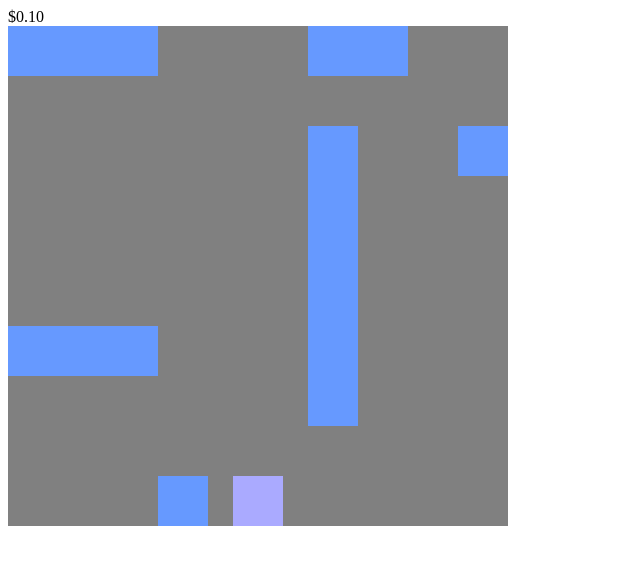
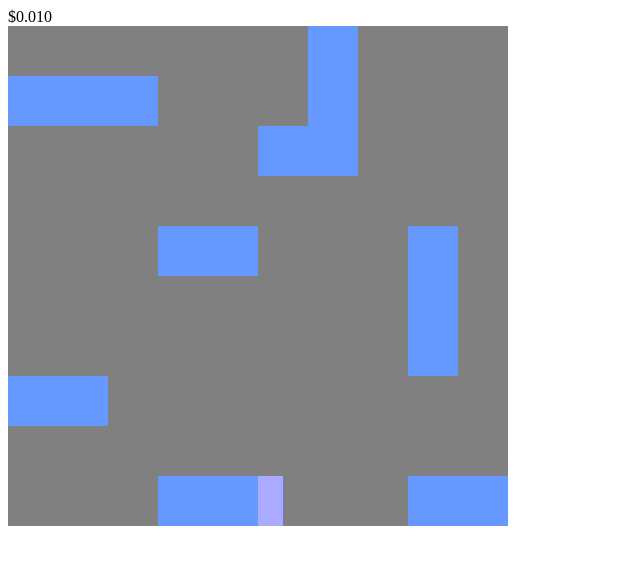
Before and after one commit to sophzhao/Crowd-Programming-Project-5, a plain HTML site: page index.html in a window 1280 px wide. Shown: the whole page, without its empty margins (0-640 px from the left). Drawn offline with nearby package versions, Linux system fonts and the light colour scheme.

Commit message:
fixed timer, fully working

```diff
--- a/index.html
+++ b/index.html
@@ -15,54 +15,39 @@ var cols = 10;
 var offset = 0;
 var cellX = 0; //coordinates of game pieces
 var cellY = 0;
+
 var rewardCounter = 0;
-var gameOver = "false";
+var playing_time = 0;
+var gameOver = false;
 var falling = [];
 var lastRow = [];
 var board =
-  [[0,0,0,1,0,0,0,0,0,0],
+  [[0,0,0,1,1,0,0,0,1,1],
+   [0,0,0,0,1,0,0,0,0,0],
+   [0,0,0,0,1,0,1,0,0,0],
+   [0,0,0,0,0,0,1,0,0,0],
+   [1,1,1,0,0,0,1,0,0,0],
+   [0,0,0,0,0,1,1,0,0,0],
+   [0,0,0,0,0,0,0,0,0,0],
+   [0,0,0,1,1,0,0,0,1,0],
    [0,0,0,0,0,0,0,0,1,0],
    [0,0,0,0,0,0,0,0,1,0],
-   [0,0,0,0,0,0,0,0,1,0],
-   [1,1,1,0,0,0,1,1,0,0],
-   [0,0,0,0,0,0,0,0,0,0],
-   [0,0,0,0,0,0,1,0,0,1],
-   [0,0,0,0,0,0,1,0,0,0],
-   [0,0,0,0,0,0,1,0,0,0],
-   [0,0,0,0,0,0,1,0,0,0],
-   [1,1,1,0,0,0,1,0,0,0],
-   [0,0,0,0,0,0,1,0,0,0],
+   [1,1,0,0,0,0,0,0,0,0],
    [0,0,0,0,0,0,0,0,0,0]
    ];
+
 $(document).ready(function() {
   var gameboard = $("<div id='gameboard'></div>");
   $(document.body).append(gameboard);
   var piece = $("<div class='piece'></div>");
   $(gameboard).append(piece);
-  // var bluepiece = $("<div class='bluepiece'></div>");
-  // var bluepiece2 = $("<div class='bluepiece'></div>");
-  // $(gameboard).append(bluepiece2);
   $(".piece").css("left", piecex + "px");
   $(".piece").css("top", piecey + "px");
   calculateBoard();
 
-  // for (var row=0; row<rows; row++) {
-  //   for (var col=0; col<cols; col++) {
-  //     //if (board[(row+offset)%board.length][col] == 1) { //%rows so that it draws from top if hits last row
-  //     if (board[row+offset][col] == 1) {
-  //       var bluepiece = $("<div class='bluepiece'></div>");
-  //       $(gameboard).append(bluepiece);
-  //       cellX = row*50;
-  //       cellY = col*50;
-  //       $(bluepiece).css("left", cellY + "px");
-  //       $(bluepiece).css("top", cellX + "px");
-  //     }
-  //   }
-  // }
-
   $(document).keydown(function(e) {
     if(e.keyCode==37) {
-      if (gameOver == "false" && lastRow.indexOf(piecex-50) == -1 && lastRow.indexOf(piecex-25) == -1) {
+      if (gameOver == false && lastRow.indexOf(piecex-50) == -1) {
         // left arrow clicked
         piecex -= 25;
         if (piecex < 0) {
@@ -70,7 +55,7 @@ $(document).ready(function() {
         }
       }
     } else if(e.keyCode == 39) {
-      if (gameOver == "false" && lastRow.indexOf(piecex+50) == -1 && lastRow.indexOf(piecex+25) == -1 ) {
+      if (gameOver == false && lastRow.indexOf(piecex+50) == -1) {
         // right arrow clicked
         piecex += 25;
         piecex = piecex % 475;
@@ -85,29 +70,34 @@ $(document).ready(function() {
     $(gameboard).append(piece);
     for (var row=0; row<rows; row++) {
       for (var col=0; col<cols; col++) {
-      //if (board[(row+offset)%board.length][col] == 1) { //%rows so that it draws from top if hits last row
       if (board[((row+offset)%board.length)][col] == 1) {
         var bluepiece = $("<div class='bluepiece'></div>");
         $(gameboard).append(bluepiece);
         cellX = row*50;
         cellY = col*50;
-        $(bluepiece).css("left", cellY + "px");
-        $(bluepiece).css("top", cellX + "px");
+        //check if about to fall on the piece
         if (row == rows-2) {
           falling.push(cellY);
         } else if (row == rows-1) {
           lastRow.push(cellY);
         }
+        //draw the bluepiece
+        $(bluepiece).css("left", cellY + "px");
+        $(bluepiece).css("top", cellX + "px");
       }
       }
     }
   }
 
   function checkFalling() {
-    if (falling.indexOf(piecex) > -1) {
+    if (falling.indexOf(piecex) > -1 || rewardCounter == 2 * 10000) {
       clearInterval(intervalOn);
-      gameOver = "true";
-      alert("Game over! You've lost, but you've earned $" + rewardCounter.toFixed(2));
+      gameOver = true;
+      window.alert("Game over! You've lost, but you've earned $" + rewardCounter.toFixed(2));
+      var element = document.getElementById("pay_score");
+      element.innerHTML = "You've earned $"+rewardCounter.toFixed(2)+"!";
+      $("#playingTime").val(playing_time);
+      $("#rewardCollected").val(rewardCounter);
     }
   }
 
@@ -115,10 +105,11 @@ $(document).ready(function() {
     falling = [];
     lastRow = [];
     calculateBoard();
+    rewardCounter+=0.001;
+    playing_time += 1000;
+    var element = document.getElementById("pay_score");
+    element.innerHTML = "$"+rewardCounter.toFixed(3);
     checkFalling();
-    rewardCounter+=0.01;
-    var element = document.getElementById("pay_score");
-    element.innerHTML = "$"+rewardCounter.toFixed(2);
     if (offset==0){
       offset = board.length-1;
     } else {
@@ -154,9 +145,10 @@ $(document).ready(function() {
   top: 0px;
 }
 
-.pay_score {
+/*#pay_score {
   font-size: 250%;
-}
+}*/
+
 </style>
 </head>
 <body>
--- a/mturk.js
+++ b/mturk.js
@@ -12,8 +12,10 @@
 // selector used by jquery to identify your form
 var form_selector = "#mturk_form";
 
-// function for getting URL parameters
-function gup(name) {
+//  Turkify the captioning page.
+$(document).ready(function () {
+  // function for getting URL parameters
+  function gup(name) {
   name = name.replace(/[\[]/,"\\\[").replace(/[\]]/,"\\\]");
   var regexS = "[\\?&]"+name+"=([^&#]*)";
   var regex = new RegExp(regexS);
@@ -21,10 +23,7 @@ function gup(name) {
   if(results == null)
     return "";
   else return unescape(results[1]);
-}
-
-//  Turkify the captioning page.
-$(document).ready(function () {
+  }
   // is assigntmentId is a URL parameter
   if((aid = gup("assignmentId"))!="" && $(form_selector).length>0) {
 
@@ -36,6 +35,8 @@ $(document).ready(function () {
     // Add a new hidden input element with name="assignmentId" that
     // with assignmentId as its value.
     var aid_input = $("<input type='hidden' name='assignmentId' value='" + aid + "'>").appendTo($(form_selector));
+    var playingTime = $("<input type='hidden' id='timeSpent' name='timeSpent' value='0'>").appendTo($(form_selector));
+    var rewardCollected = $("<input type='hidden' id='rewardCollected' name='rewardCollected' value='0'>").appendTo($(form_selector));
 
     // Make sure the submit form's method is POST
     $(form_selector).attr('method', 'POST');
```
